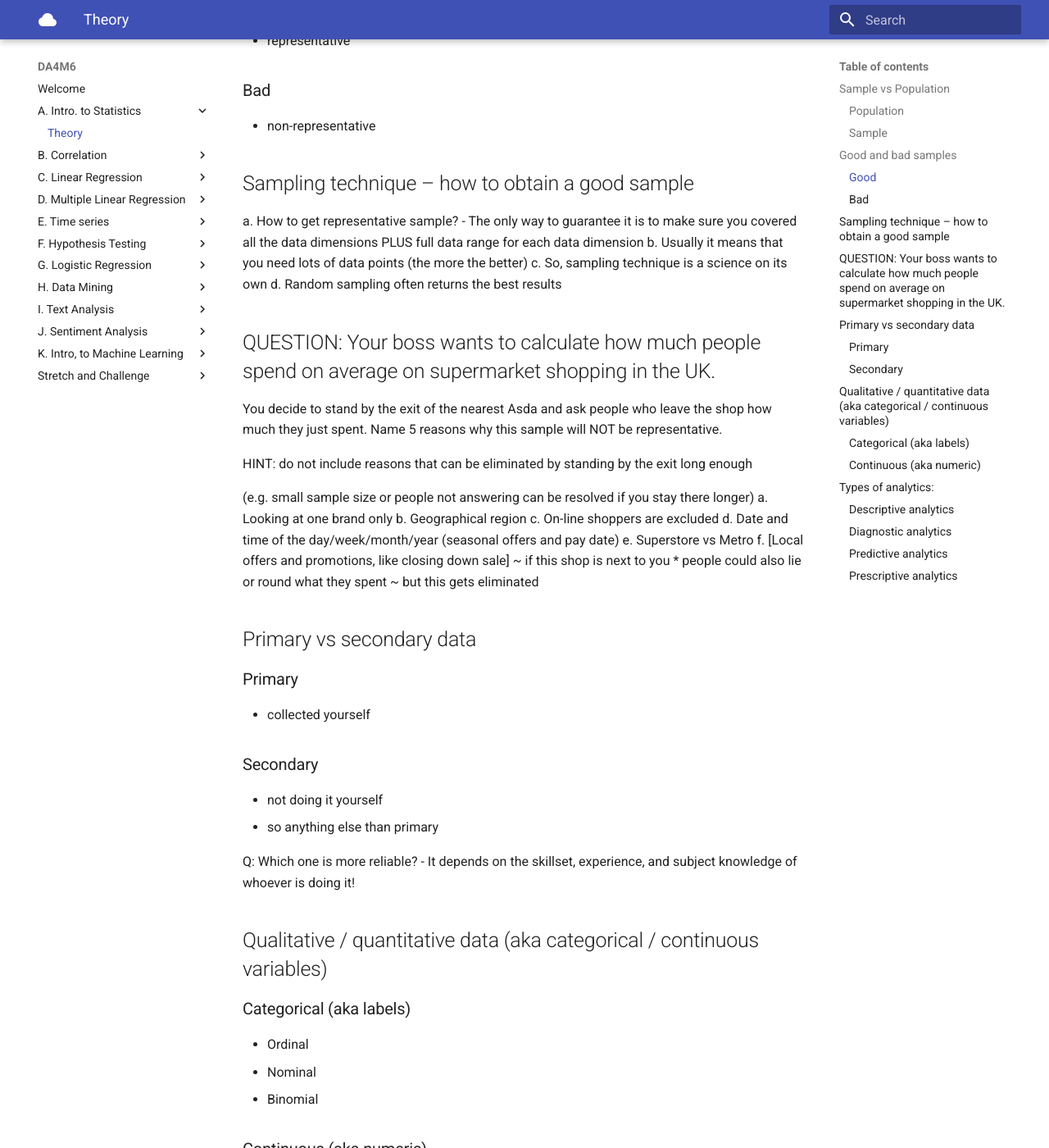
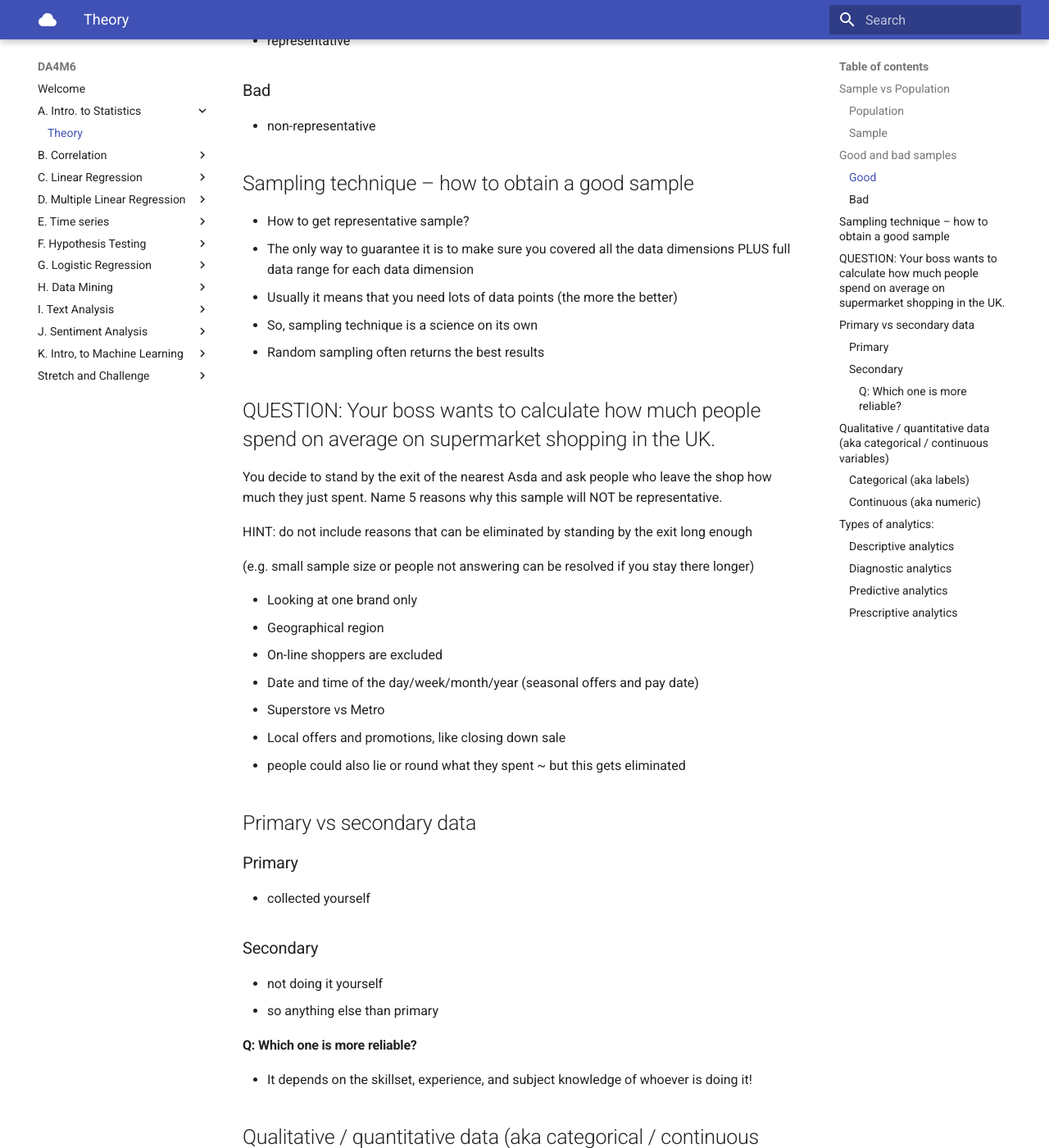
Before and after one commit to barbourians/DA4M6, an MkDocs documentation site: the page built from docs/introduction/index.md, in a window 1280 px wide and 1400 px high, scrolled down 581 px. Shown: the whole window at 82% size. Built offline with MkDocs 1.6.1 and Material for MkDocs 9.7.7, drawn with Linux system fonts in a browser that asks for light colours.

Commit message:
Update index.md

```diff
--- a/docs/introduction/index.md
+++ b/docs/introduction/index.md
@@ -19,11 +19,11 @@ Note: Having population is extremely rare:
 - non-representative
 
 ## Sampling technique – how to obtain a good sample
-a. How to get representative sample?
-- The only way to guarantee it is to make sure you covered all the data dimensions PLUS full data range for each data dimension
-b. Usually it means that you need lots of data points (the more the better)
-c. So, sampling technique is a science on its own
-d. Random sampling often returns the best results
+- How to get representative sample?
+  - The only way to guarantee it is to make sure you covered all the data dimensions PLUS full data range for each data dimension
+- Usually it means that you need lots of data points (the more the better)
+- So, sampling technique is a science on its own
+- Random sampling often returns the best results
 
 ## QUESTION: Your boss wants to calculate how much people spend on average on supermarket shopping in the UK.
 You decide to stand by the exit of the nearest Asda and ask people who leave the shop how much they just spent. Name 5 reasons why this sample will NOT be representative.
@@ -31,13 +31,14 @@ You decide to stand by the exit of the nearest Asda and ask people who leave the
 HINT: do not include reasons that can be eliminated by standing by the exit long enough
 
 (e.g. small sample size or people not answering can be resolved if you stay there longer)
-a. Looking at one brand only
-b. Geographical region
-c. On-line shoppers are excluded
-d. Date and time of the day/week/month/year (seasonal offers and pay date)
-e. Superstore vs Metro
-f. [Local offers and promotions, like closing down sale] ~ if this shop is next to you
-* people could also lie or round what they spent ~ but this gets eliminated
+
+- Looking at one brand only
+- Geographical region
+- On-line shoppers are excluded
+- Date and time of the day/week/month/year (seasonal offers and pay date)
+- Superstore vs Metro
+- Local offers and promotions, like closing down sale
+- people could also lie or round what they spent ~ but this gets eliminated
 
 ## Primary vs secondary data
 ### Primary
@@ -47,7 +48,7 @@ f. [Local offers and promotions, like closing down sale] ~ if this shop is next
 - not doing it yourself
 - so anything else than primary
 
-Q: Which one is more reliable?
+#### Q: Which one is more reliable?
 - It depends on the skillset, experience, and subject knowledge of whoever is doing it!
 
 ## Qualitative / quantitative data (aka categorical / continuous variables)
```
